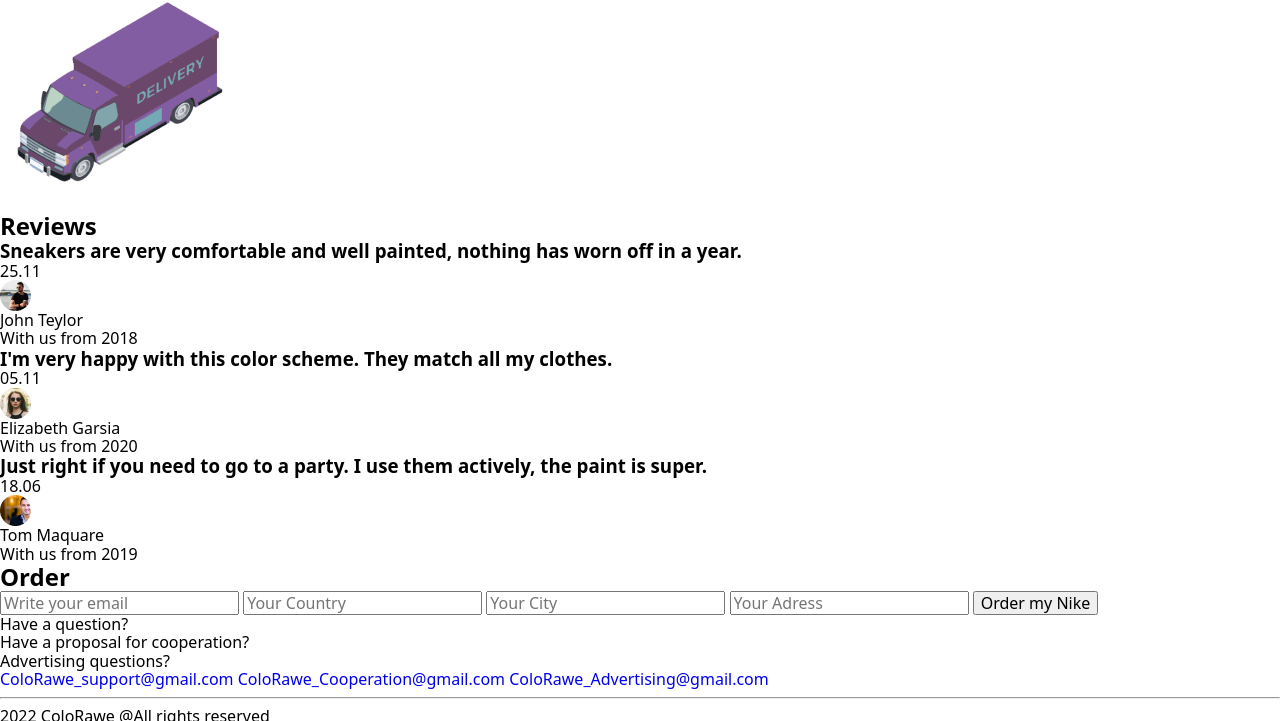
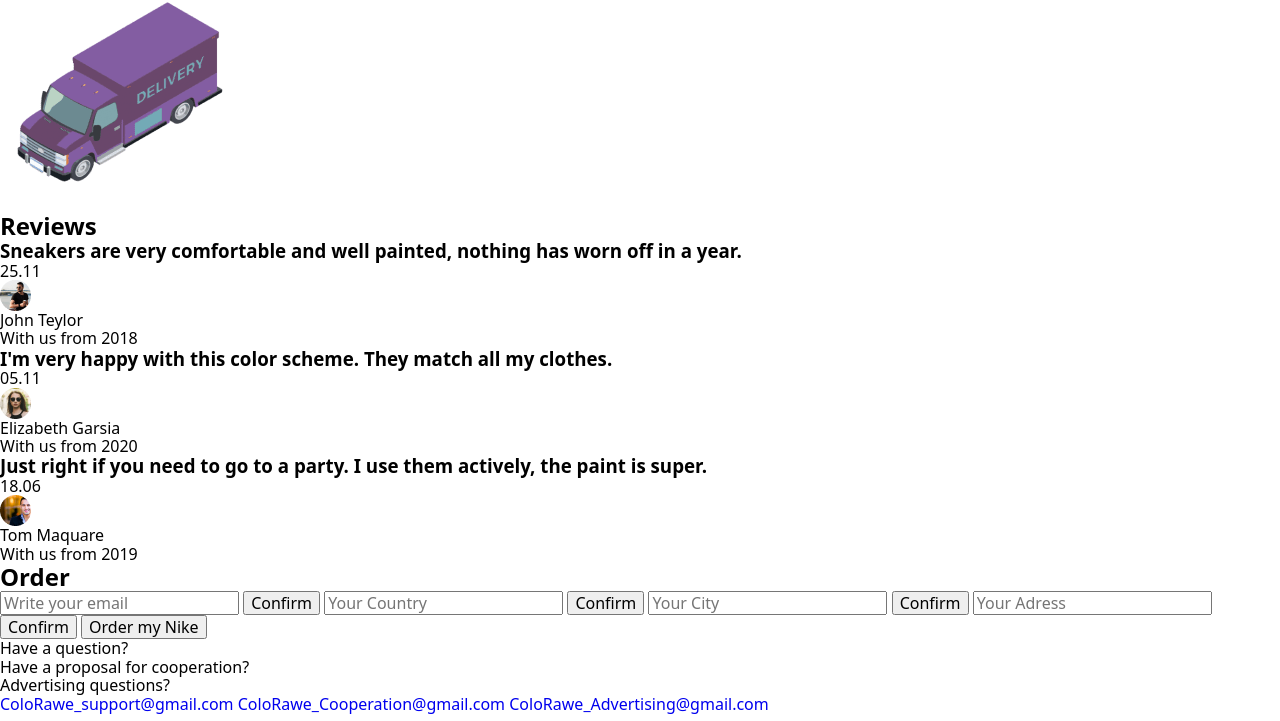
Before and after one commit to Kamikadze57/ColoRawe, a plain HTML site: page index.html in a window 1280 px wide. Shown: the part 909-1630 px from the top of the page. Drawn offline with nearby package versions, Linux system fonts and the light colour scheme.

Commit message:
Update index.html

```diff
--- a/index.html
+++ b/index.html
@@ -94,9 +94,13 @@
             <div class="container">
                 <h2 class="order-title">Order</h2>
                 <input class="order-email-input" type="email" placeholder="Write your email">
+                <button class="order-btn" type="button">Confirm</button>
                 <input class="order-country-input" type="text" placeholder="Your Country">
+                <button class="order-btn" type="button">Confirm</button>
                 <input class="order-city-input" type="text" placeholder="Your City">
+                <button class="order-btn" type="button">Confirm</button>
                 <input class="order-address-input" type="text" placeholder="Your Adress">
+                <button class="order-btn" type="button">Confirm</button>
                 <button class="order-btn" type="submit">Order my Nike</button>
             </div>
         </section>
```
